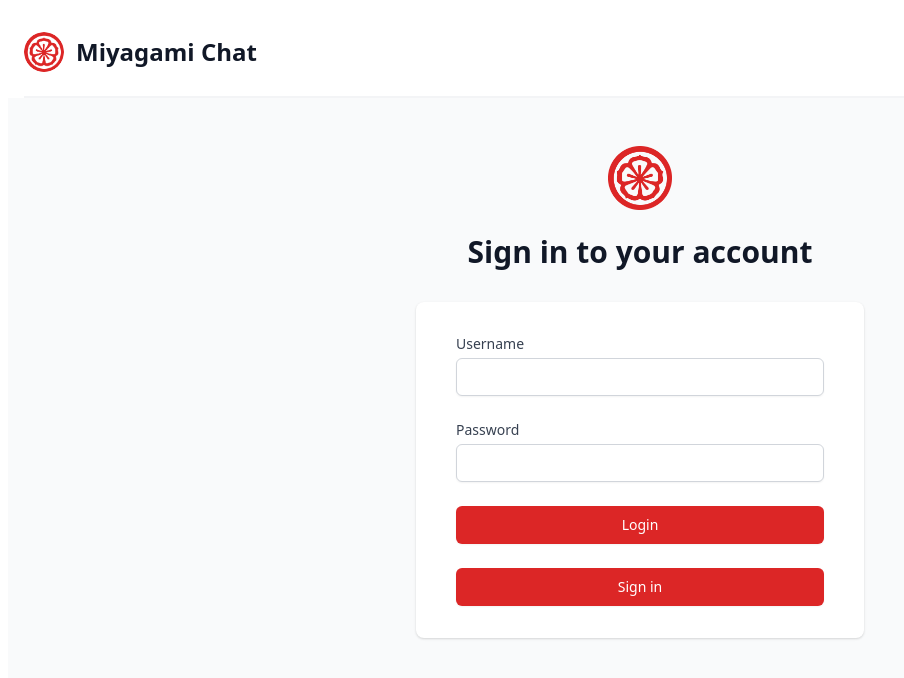
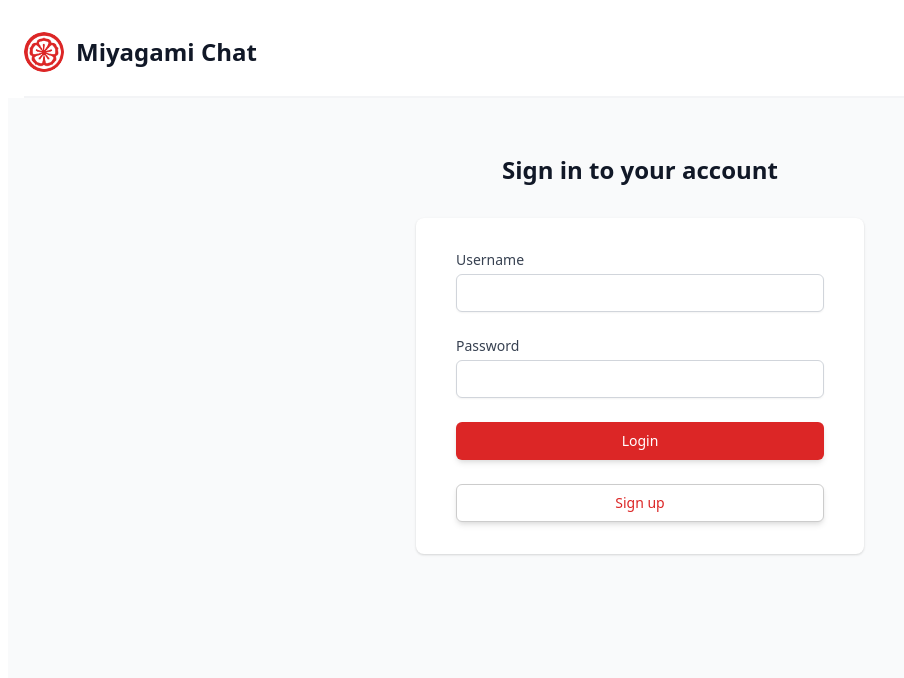
Before and after one commit to miyagami-com/miyagami-dapp, a Svelte app: page / in a window 1280 px wide. Shown: the top 678 px of the page, without its empty margins (0-904 px from the left). Built offline with nearby package versions, Linux system fonts and the light colour scheme; what gun would draw is missing.

Commit message:
Finished login page

```diff
--- a/src/App.svelte
+++ b/src/App.svelte
@@ -1,14 +1,11 @@
 <script>
 	import Header from "./Header.svelte"
-	import Login from "./Login.svelte"
-	import Message from "./Message.svelte";
-
-	export let name;
+	import Chat from "./Chat.svelte";
 </script>
 
-<main>
+<main class="min-h-screen bg-gray-50">
 	<Header />
-	<Login />
+	<Chat />
 </main>
 
 <style global lang="postcss">
--- a/src/Chat.svelte
+++ b/src/Chat.svelte
@@ -1,14 +1,17 @@
 
 <script>
+    import Login from "./Login.svelte";
+    import Message from "./Message.svelte";
+    import { username,user } from './user'
 
 </script>
 
-<div class="sm:flex sm:justify-between sm:items-baseline bg-indigo-100">
-    <h3 class="text-base font-medium">
-        <span class="text-gray-900">Joe Armstrong</span>
-        <span class="text-gray-600">wrote</span>
-    </h3>
-    <p class="mt-1 text-sm text-gray-600 whitespace-nowrap sm:mt-0 sm:ml-3">
-        <time datetime="2021-01-28T19:24">Yesterday at 7:24am</time>
-    </p>
+<div>
+    {#if $username}
+        <Message />
+    {:else}
+        <main>
+            <Login />
+        </main>
+    {/if}
 </div>
--- a/src/Login.svelte
+++ b/src/Login.svelte
@@ -8,8 +8,8 @@
         user.auth(username, password, ({err}) => err && alert(err));
     }
 
-    function singnup() {
-        user.creat(username, password, ({err}) => {
+    function signUp() {
+        user.create(username, password, ({err}) => {
             if(err){
                 alert(err)
             }else{
@@ -21,10 +21,9 @@
 </script>
 
 
-<div class="max-h-screen bg-gray-50 flex flex-col justify-center py-12 sm:px-6 lg:px-8">
+<div class="flex flex-col justify-center py-8 sm:px-6 lg:px-8">
     <div class="sm:mx-auto sm:w-full sm:max-w-md">
-        <img class="mx-auto h-16 w-auto" src="miyagami-logo.png" alt="Workflow">
-        <h2 class="mt-6 text-center text-3xl font-extrabold text-gray-900">
+        <h2 class="mt-6 text-center text-2xl font-extrabold text-gray-900">
             Sign in to your account
         </h2>
     </div>
@@ -42,27 +41,24 @@
                 </div>
 
                 <div>
-                    <label  for="password" class="block text-sm font-medium text-gray-700">
+                    <label for="password" class="block text-sm font-medium text-gray-700">
                         Password
                     </label>
                     <div class="mt-1">
                         <input bind:value={password} id="password" name="password" type="password" autocomplete="current-password" required class="appearance-none block w-full px-3 py-2 border border-gray-300 rounded-md shadow-sm placeholder-gray-400 focus:outline-none focus:ring-red-500 focus:border-red-500 sm:text-sm">
                     </div>
                 </div>
-
                 <div>
-                    <button   on:click={login} type="submit" class="w-full flex justify-center py-2 px-4 border border-transparent rounded-md shadow-sm text-sm font-medium text-white bg-red-600 hover:bg-red-700 focus:outline-none focus:ring-2 focus:ring-offset-2 focus:ring-red-500">
+                    <button   on:click={login} type="submit" class="w-full flex justify-center py-2 px-4 border border-transparent rounded-md shadow-md text-sm font-medium text-white bg-red-600 hover:bg-red-700 focus:outline-none focus:ring-2 focus:ring-offset-2 focus:ring-red-500">
                         Login
                     </button>
                 </div>
                 <div>
-                    <button  on:click={singnup} type="submit" class="w-full flex justify-center py-2 px-4 border border-transparent rounded-md shadow-sm text-sm font-medium text-white bg-red-600 hover:bg-red-700 focus:outline-none focus:ring-2 focus:ring-offset-2 focus:ring-red-500">
-                        Sign in
+                    <button  on:click={signUp} type="submit" class="w-full flex justify-center py-2 px-4 border border-grey-50 rounded-md shadow-md text-sm font-medium text-red-600 bg-white hover:bg-gray-50 focus:outline-none focus:ring-2 focus:ring-offset-2 focus:ring-red-500">
+                        Sign up
                     </button>
                 </div>
             </form>
-
-
         </div>
     </div>
 </div>
```
